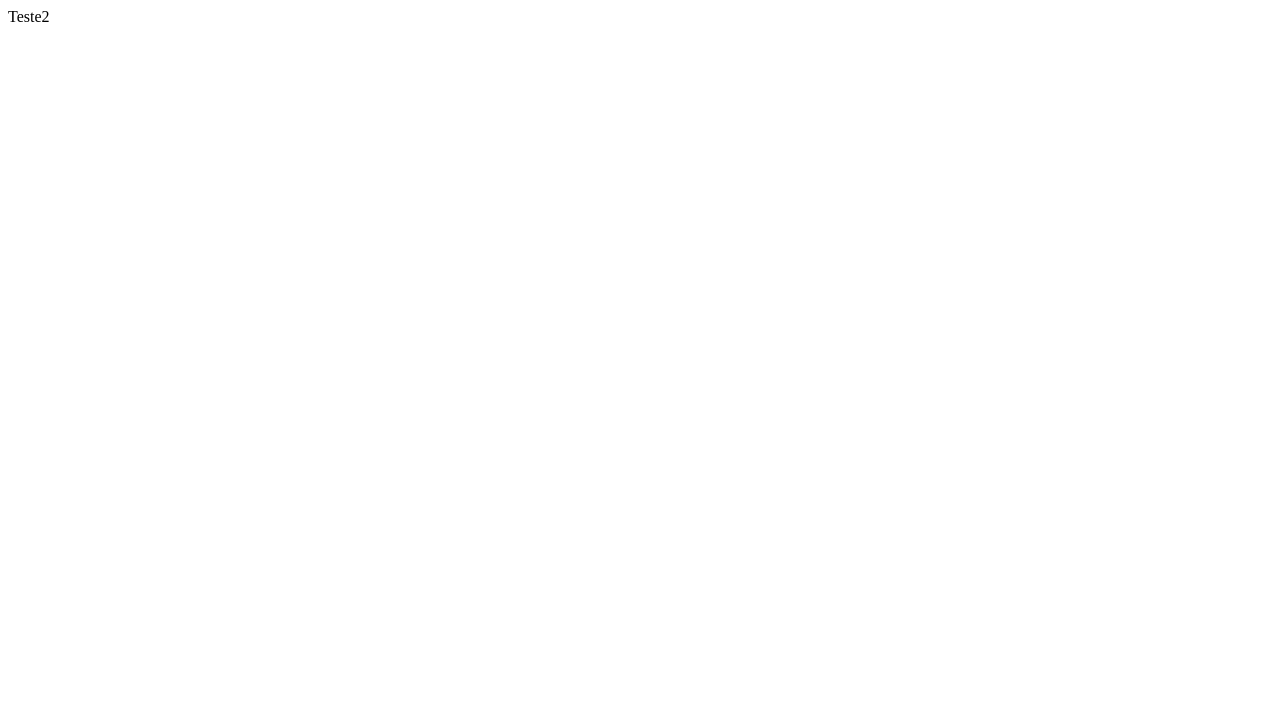
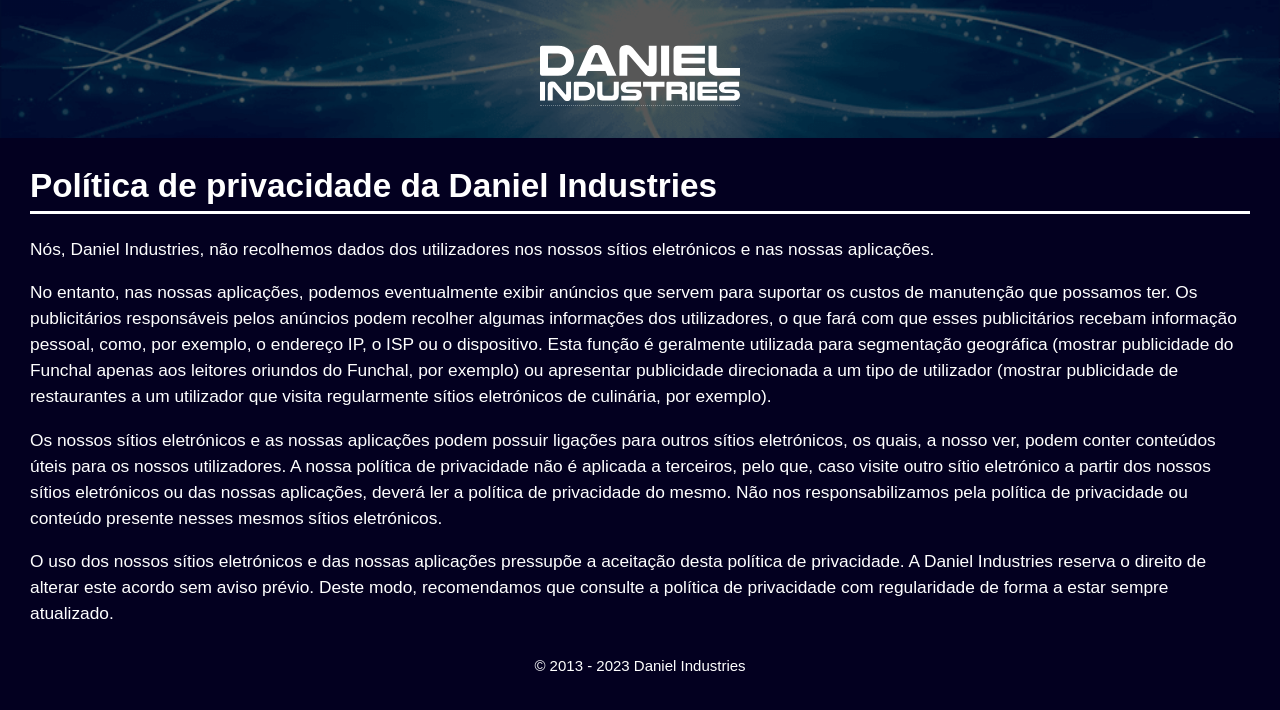
Before and after one commit to DanielIndustries/danielindustries.github.io, a plain HTML site: page index.html in a window 1280 px wide. Drawn offline with Linux system fonts and the light colour scheme.

Commit message:
Add files via upload

```diff
--- a/index.html
+++ b/index.html
@@ -1,11 +1,70 @@
-<!doctype html>
+<!DOCTYPE HTML>
 <html>
-<head>
-<meta charset="utf-8">
-<title>index</title>
-</head>
-
-<body>
-	Teste2
-</body>
+	<head>
+		<title>Política de privacidade | Daniel Industries</title>
+		<meta charset="utf-8" />
+		<meta name="viewport" content="width=device-width, initial-scale=1, user-scalable=no" />
+		<link rel="icon" type="image/png" href="images/icon.png" />
+	</head>
+	<style>
+		body {
+			background: #030020;
+			color: #FFFFFF;
+			font-family: Arial, Helvetica, sans-serif;
+			font-size: 13pt;
+			margin: 0;
+			line-height: 1.5em;
+		}
+		a {
+			color: #FFFFFF;
+			text-decoration: none;
+			border-bottom: dotted 1px rgba(255, 255, 255, 0.35);
+			transition: color 0.2s ease, border-bottom-color 0.2s ease;
+		}
+		a:hover {
+			border-bottom-color: transparent;
+		}
+		h1 {
+			border-bottom: 3px solid white;
+			font-size: 25pt;
+			line-height: 1.5em;
+		}
+		header {
+			background: linear-gradient(rgba(0, 0, 0, 0.4), rgba(0, 0, 0, 0.4)), url(images/fundo.png);
+			background-repeat: no-repeat;
+			background-size: cover;
+			background-position: center center;
+			padding: 1.75em 2em;
+		}
+		main {
+			padding: 0px 30px 10px 30px;
+		}
+		footer {
+			font-size: 15px;
+			text-align: center;
+			padding-bottom: 15px;
+		}
+	</style>
+	<body>
+		<header>
+			<center>
+				<a href="/">
+					<img src="images/daniel_industries.svg" width="200px" style="margin-top:15px">
+				</a>
+			</center>
+		</header>
+		<main>
+			<h1>Política de privacidade da Daniel Industries</h1>
+			<p>Nós, Daniel Industries, não recolhemos dados dos utilizadores nos nossos sítios eletrónicos e nas nossas aplicações.</p>
+			<p>No entanto, nas nossas aplicações, podemos eventualmente exibir anúncios que servem para suportar os custos de manutenção que possamos ter. Os publicitários responsáveis pelos anúncios podem recolher algumas informações dos utilizadores, o que fará com que esses publicitários recebam informação pessoal, como, por exemplo, o endereço IP, o ISP ou o dispositivo. Esta função é geralmente utilizada para segmentação geográfica (mostrar publicidade do Funchal apenas aos leitores oriundos do Funchal, por exemplo) ou apresentar publicidade direcionada a um tipo de utilizador (mostrar publicidade de restaurantes a um utilizador que visita regularmente sítios eletrónicos de culinária, por exemplo).</p>
+			<p>Os nossos sítios eletrónicos e as nossas aplicações podem possuir ligações para outros sítios eletrónicos, os quais, a nosso ver, podem conter conteúdos úteis para os nossos utilizadores. A nossa política de privacidade não é aplicada a terceiros, pelo que, caso visite outro sítio eletrónico a partir dos nossos sítios eletrónicos ou das nossas aplicações, deverá ler a política de privacidade do mesmo. Não nos responsabilizamos pela política de privacidade ou conteúdo presente nesses mesmos sítios eletrónicos.</p>
+			<p>O uso dos nossos sítios eletrónicos e das nossas aplicações pressupõe a aceitação desta política de privacidade. A Daniel Industries reserva o direito de alterar este acordo sem aviso prévio. Deste modo, recomendamos que consulte a política de privacidade com regularidade de forma a estar sempre atualizado.</p>
+		</main>
+		<footer>
+			&copy; 2013 - <span id="ano">2023</span> Daniel Industries
+		</footer>
+	</body>
+	<script>
+        document.getElementById('ano').textContent = new Date().getFullYear();
+	</script>
 </html>
```
